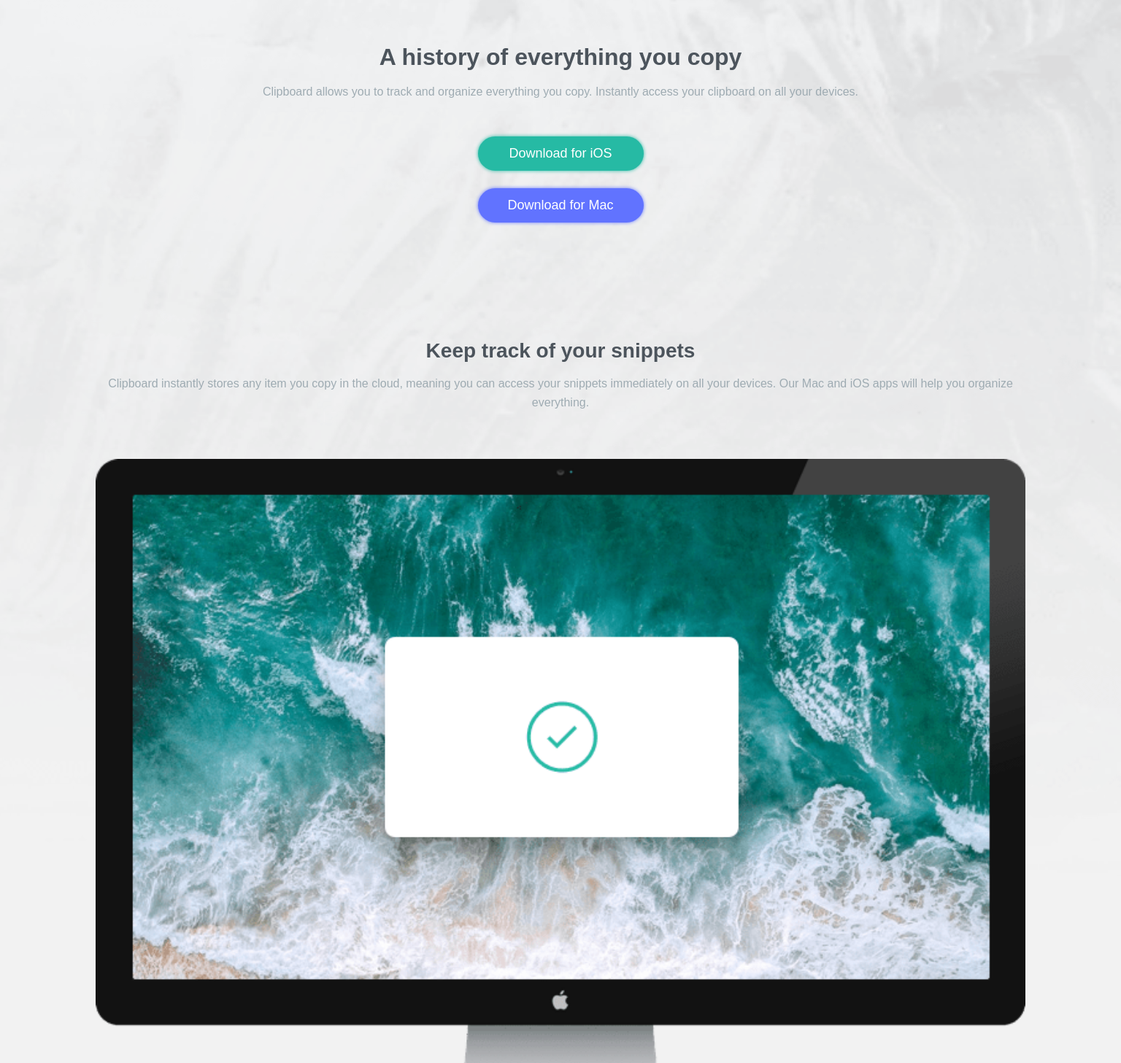
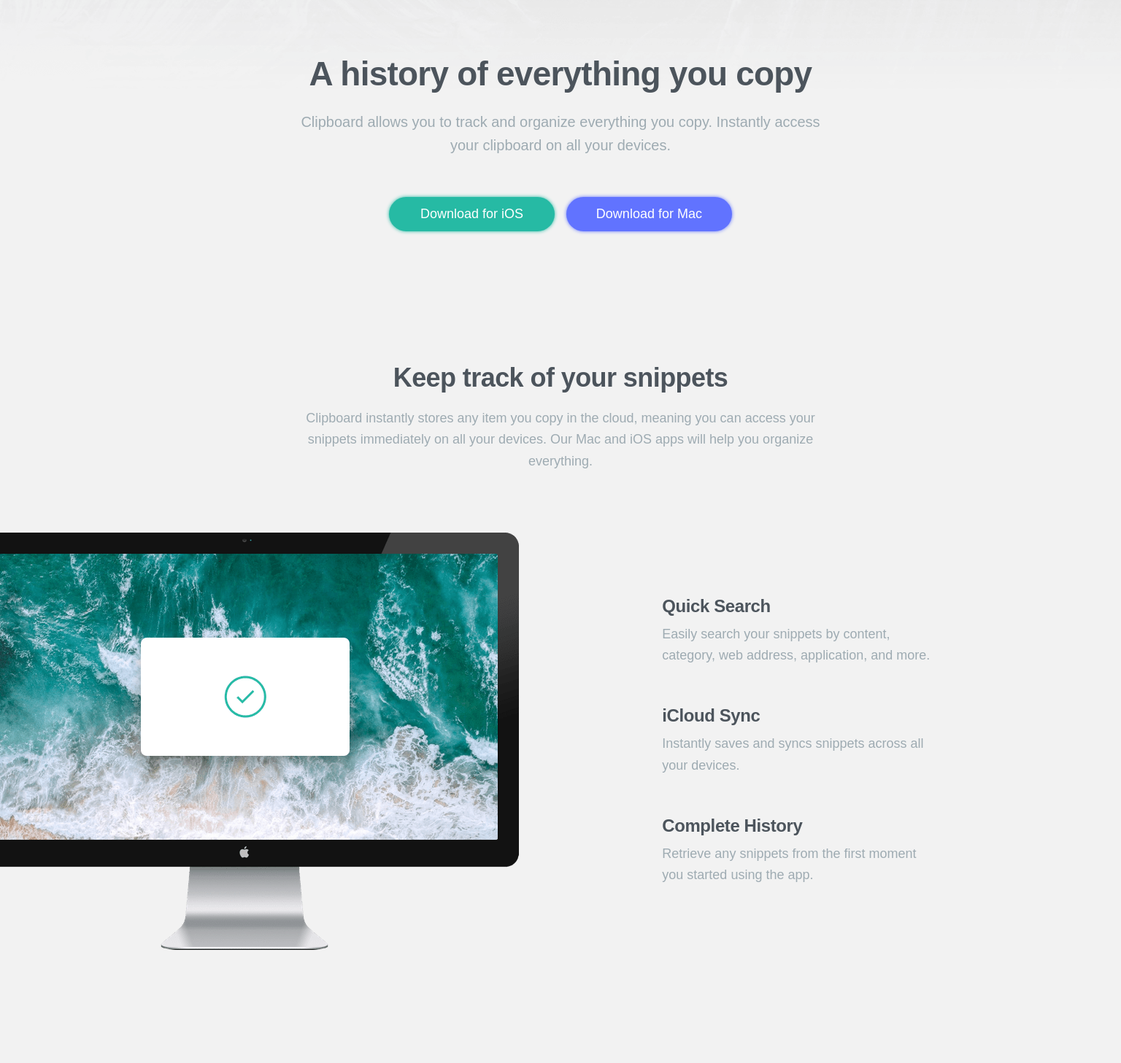
Before and after one commit to bluepersia/clipboard-landing-page, a plain HTML site: page index.html in a window 1536 px wide. Shown: the part 256-1713 px from the top of the page at 73% size. Drawn offline with Linux system fonts and the light colour scheme; a web font is replaced by a local one.

Commit message:
Style desktop

```diff
--- a/index.html
+++ b/index.html
@@ -23,7 +23,7 @@
   <header class="intro">
     <img src="./images/logo.svg" alt="Clipboard logo" class="intro_logo"/>
     <h1 class="title">A history of everything you copy</h1>
-    <p class="section_body">Clipboard allows you to track and organize everything you copy. Instantly access your clipboard on all your devices.</p>
+    <p class="intro_body">Clipboard allows you to track and organize everything you copy. Instantly access your clipboard on all your devices.</p>
     <div class="intro_btns section_btns">
       <button class="btn btn-1">Download for iOS</button>
       <button class="btn btn-2">Download for Mac</button>
@@ -37,7 +37,7 @@
     </div>
 
     <div class="tracking_main">
-      <img src="./images/image-computer.png" alt="Apple computer" class="tracking_img"/>
+      <div class="tracking_img-wrapper"><img src="./images/image-computer.png" alt="Apple computer" class="tracking_img"/></div>
       <div class="tracking_features">
         <div class="tracking_feature">
           <h3 class="tracking_feature_title">Quick Search</h3>
--- a/style.css
+++ b/style.css
@@ -97,6 +97,9 @@ h3
 .intro
 {
     padding-bottom:  10em;
+    max-width: 730px;
+    margin-left: auto;
+    margin-right: auto;
 }
 .intro_logo
 {
@@ -118,7 +121,11 @@ h3
     align-items: center;
     gap: 1.5em;
 }
-
+.section_intro {
+    max-width: 730px;
+    margin-left: auto;
+    margin-right: auto;
+}
 .section_title {
     margin-bottom: .57em;
 }
@@ -132,13 +139,21 @@ h3
     width: 100%;
     display: block;
     margin-bottom: 3.5em;
+    max-width: 752px;
+    margin-left: auto;
+    margin-right: auto;
 }
 
 .tracking_features {
     display: flex;
     flex-direction: column;
     gap: 3em;
+    max-width: 730px;
+    margin-left: auto;
+    margin-right: auto;
 }
+
+
 
 .tracking_feature_title {
     margin-bottom: 0.41em;
@@ -159,6 +174,9 @@ h3
 .access_img {
     display: block;
     width: 100%;
+    max-width: 812px;
+    margin-left: auto;
+    margin-right: auto;
 }
 
 
@@ -173,7 +191,11 @@ h3
 .workflow_features {
     display: flex;
     flex-direction: column;
+    align-items: center;
     gap: 3.5em;
+}
+.workflow_feature {
+    max-width: 350px;
 }
 
 .workflow_feature_icon
@@ -196,6 +218,13 @@ h3
     width: 37%;
     max-width: 165px;
     display: block;
+    margin-left: auto;
+    margin-right: auto;
+}
+
+.platforms
+{
+    max-width: 730px;
     margin-left: auto;
     margin-right: auto;
 }
@@ -257,3 +286,131 @@ h3
 {
     fill: var(--color-3);
 }
+
+
+
+@media (min-width: 1440px)
+{
+    html
+    {
+        font-size: 18px
+    }
+    h1
+    {
+        font-size: 2.55rem;
+        letter-spacing: -0.016em;
+    }
+    h2
+    {
+        font-size:2rem;
+        letter-spacing: -0.016em;
+    }
+
+    h3
+    {
+        font-size:1.33rem;
+        letter-spacing: -0.016em;
+    }
+
+    .btn
+    {
+        font-size: 1rem;
+    }
+
+
+    .container {
+        padding: 7.1em 11.4% 8.3em;
+        background-image: url(./images/bg-header-desktop.png);
+    }
+
+
+
+    .intro_body
+    {
+        font-size:1.11rem;
+    }
+
+
+
+    .section_btns {
+        flex-direction: row;
+        justify-content: center;
+        gap: .88em;
+    }
+
+
+    .tracking_intro
+    {
+        margin-bottom: 4.6em;
+    }
+
+
+    .tracking_main {
+        display: flex;
+        align-items: center;
+        justify-content: center;
+        text-align: left;
+    }
+
+    .tracking_img-wrapper
+    {
+        width:55%;
+        min-height: 572px;
+        position: relative;
+    }
+
+    .tracking_img {
+        width: 120%;
+        position: absolute;
+        left:-12em;
+        margin-bottom: 0;
+        margin-left: 0;
+        margin-right: 0;
+    }
+
+
+    .tracking_features {
+        width: 31.5%;
+    }
+
+
+
+
+    .workflow_features {
+        flex-direction: row;
+        flex-wrap: wrap;
+        justify-content: center;
+    }
+
+    .companies {
+        flex-direction: row;
+        align-items: center;
+    }
+
+
+    .footer {
+        display: flex;
+        text-align: left;
+        gap:7.5em;
+        padding: 2.16em 11.4%;
+    }
+
+    .footer_links {
+        width: 57%;
+        display: grid;
+        grid-template-columns: repeat(auto-fit, minmax(auto, 160px));
+    }
+
+    .social
+    {
+        align-self: center;
+    }
+
+
+
+    .social{
+        margin-left: auto;
+    }
+
+
+}
```
